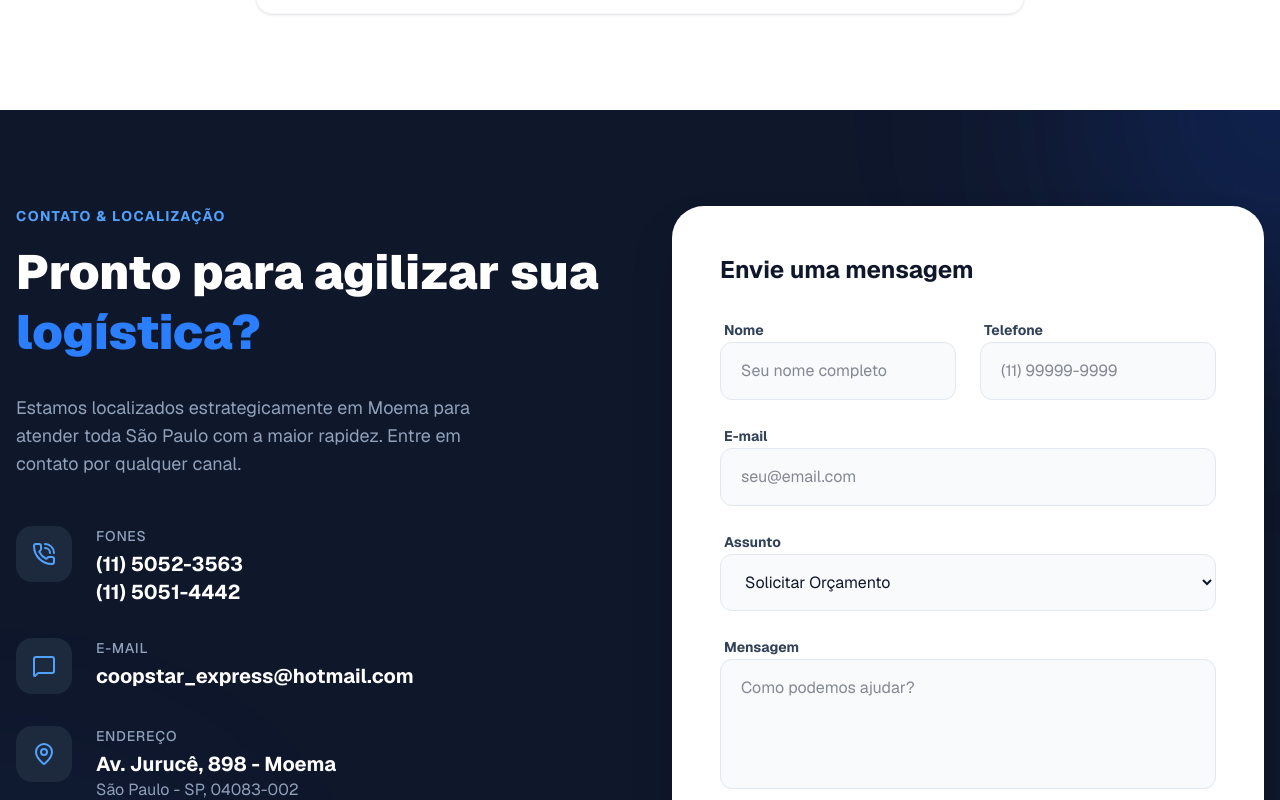
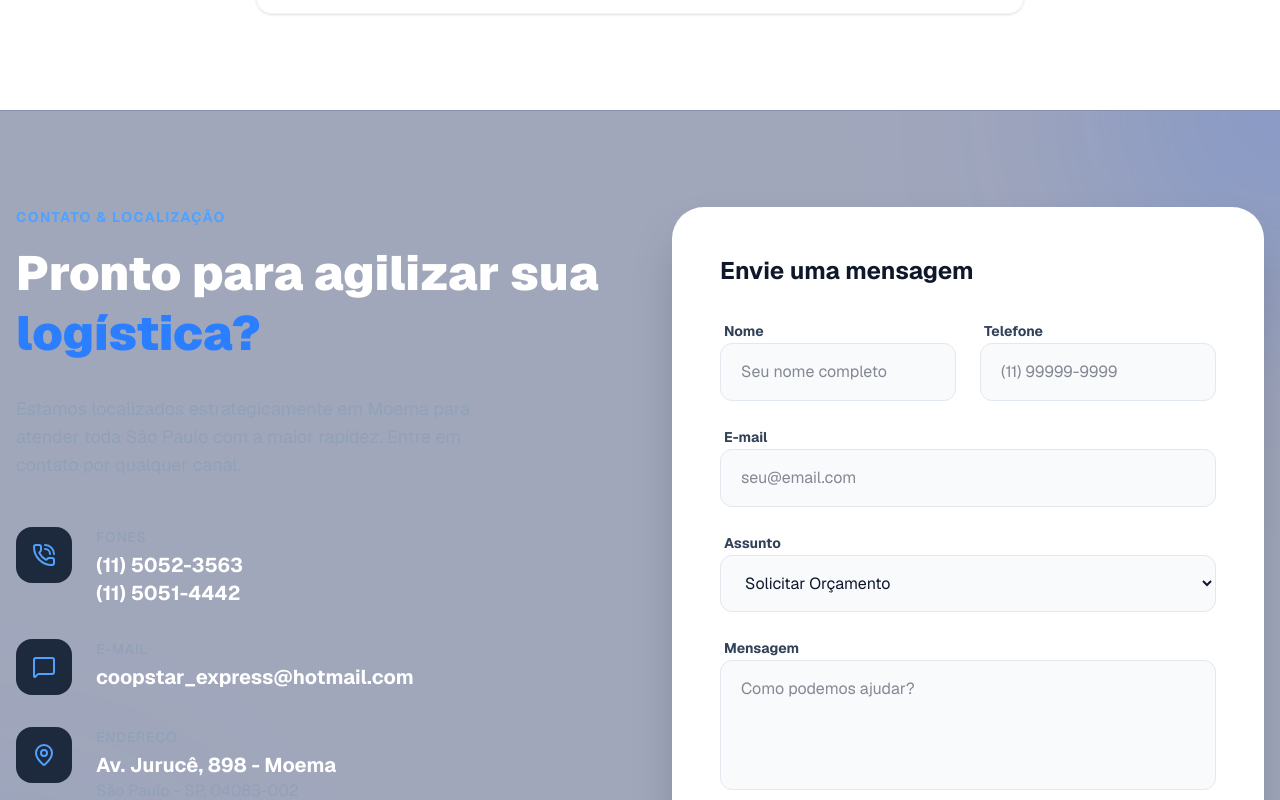
Before and after one commit to Paula22122025/03-site-coopstar, a Next.js app: page / in a window 1280 px wide. Shown: the part 3851-4651 px from the top of the page. Built offline with nearby package versions, Linux system fonts and the light colour scheme.

Commit message:
style: update contact section background to transparent blue

```diff
--- a/components/Contact.tsx
+++ b/components/Contact.tsx
@@ -6,7 +6,7 @@ import { PhoneCall, MapPin, Send, MessageSquare } from "lucide-react";
 
 const Contact = () => {
   return (
-    <section id="contact" className="py-24 bg-slate-900 text-white overflow-hidden relative">
+    <section id="contact" className="py-24 bg-blue-950/40 text-white overflow-hidden relative border-t border-blue-900/20">
       {/* Background Decor */}
       <div className="absolute top-0 right-0 w-96 h-96 bg-blue-600/20 rounded-full blur-[120px] -translate-y-1/2 translate-x-1/2" />
       <div className="absolute bottom-0 left-0 w-96 h-96 bg-blue-500/10 rounded-full blur-[120px] translate-y-1/2 -translate-x-1/2" />
```
